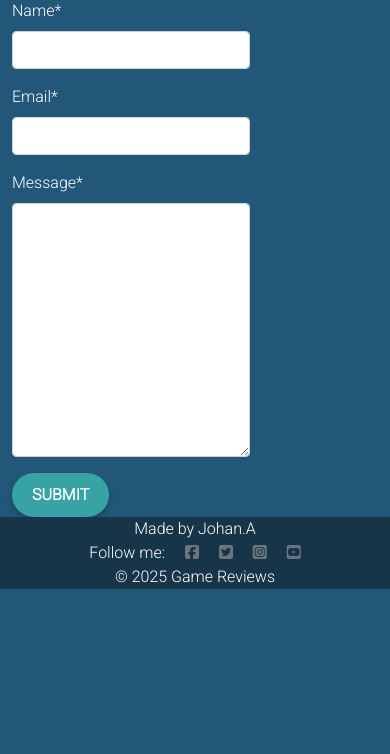
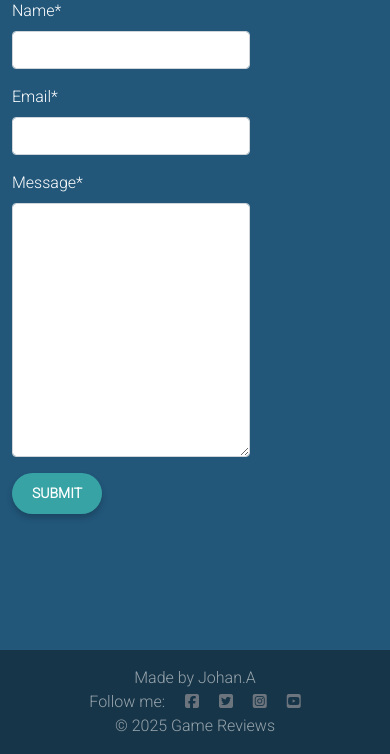
Before and after one commit to Johan-4P/anteskogs_game_reviews, a Django app: page /about/ in a window 390 px wide. Shown: the part 623-1377 px from the top of the page. Before the commit the page ends 1212 px from the top, so only its background shows below. Run offline with Django 5.2, Linux system fonts and the light colour scheme; data that the repository does not hold is empty; some libraries are stand-ins or nearby versions.

Commit message:
Refactor CSS styles for improved layout structure and responsiveness; enhance footer design

```diff
--- a/static/css/style.css
+++ b/static/css/style.css
@@ -1,9 +1,16 @@
 body {
+    display: flex;
+    flex-direction: column;
+    min-height: 100vh;
     background-size: cover;
     background-position: center center;
     font-family: Roboto, sans-serif;
     background-color: #22577A;
     color: #fff;
+}
+
+main {
+    flex: 1;
 }
 
 a {
@@ -392,6 +399,10 @@ label[for*="id_"]:required::after {
 /* Footer */
 .footer {
     background-color: #173548;
+    color: rgba(255, 255, 255, .55);
+    padding: 1rem 0;
+    text-align: center;
+    margin-top: auto;
 }
 /* Media Queries */
 
@@ -400,15 +411,21 @@ label[for*="id_"]:required::after {
     .masthead {
         height: 15vh;
     }
-  }
+    .footer {
+      margin-top: 35% !important;
+    }
+    .btn-modern {
+      font-size: 14px;
+    }
+}
 
 
 /* Small devices (portrait tablets and large phones, 600px and up) */
 @media only screen and (max-width: 767px) {
-    .col-md-4 {
+    /* .col-md-4 {
         flex: 0 0 auto;
         width: 48%;
-    }
+    } */
     .col-md-6 {
         flex: 0 0 auto;
         width: 100%;
```
Also changed, not shown: 1 other file.
